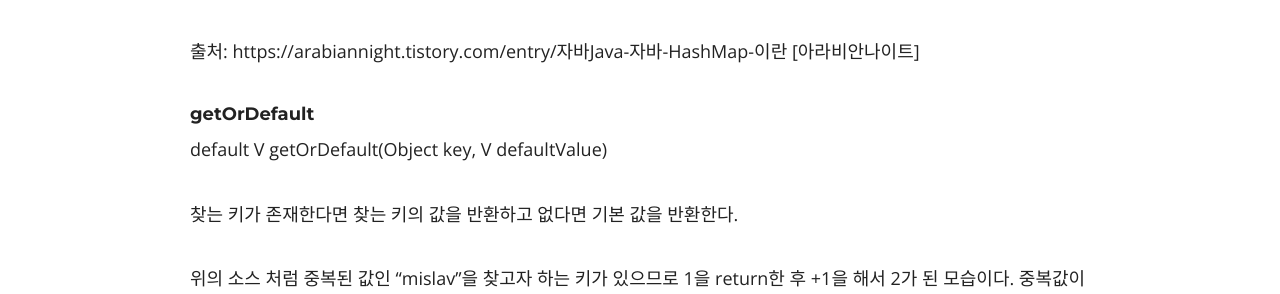
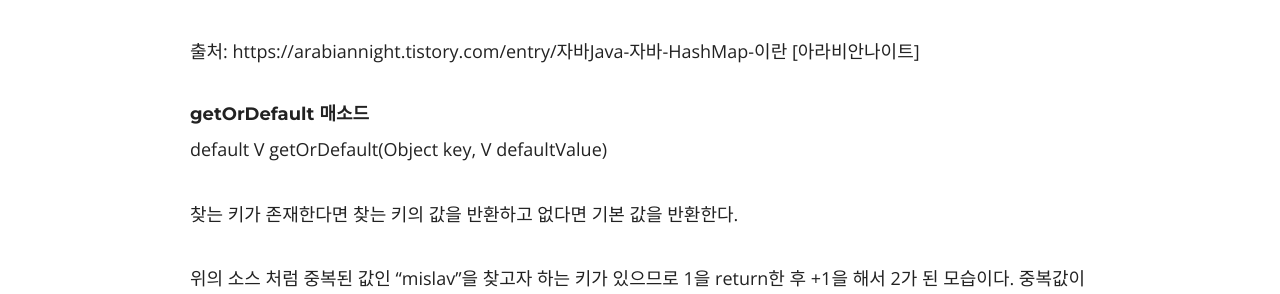
Before and after one commit to DoHyunChoi/dohyunchoi.github.io, a Jekyll site: the page built from _posts/2020-03-15-완주하지 못한 선수.markdown, in a window 1280 px wide and 900 px high, scrolled down 2290 px. Shown: the part 157-451 px from the top of the window. Built offline with Jekyll 4.4.1, drawn with Linux system fonts in a browser that asks for light colours; nearby versions of some CDN libraries; our own code applies the rules of GitHub Pages for plain Markdown files.

Commit message:
Update 2020-03-15-완주하지 못한 선수.markdown

```diff
--- a/_posts/2020-03-15-완주하지 못한 선수.markdown
+++ b/_posts/2020-03-15-완주하지 못한 선수.markdown
@@ -109,7 +109,7 @@ map.put("호랑이" , "힘80")
 
 출처: https://arabiannight.tistory.com/entry/자바Java-자바-HashMap-이란 [아라비안나이트]
 
-##### getOrDefault
+##### getOrDefault 매소드
 
 default V getOrDefault(Object key, V defaultValue)
 
```
